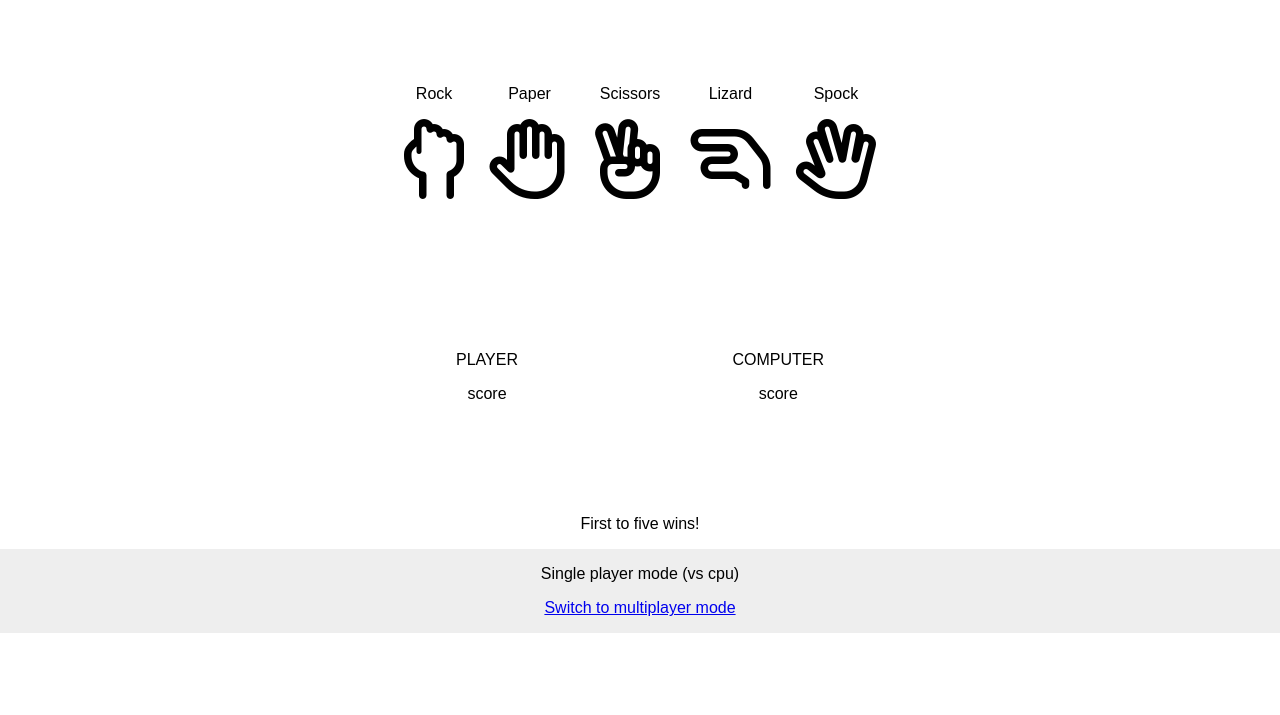
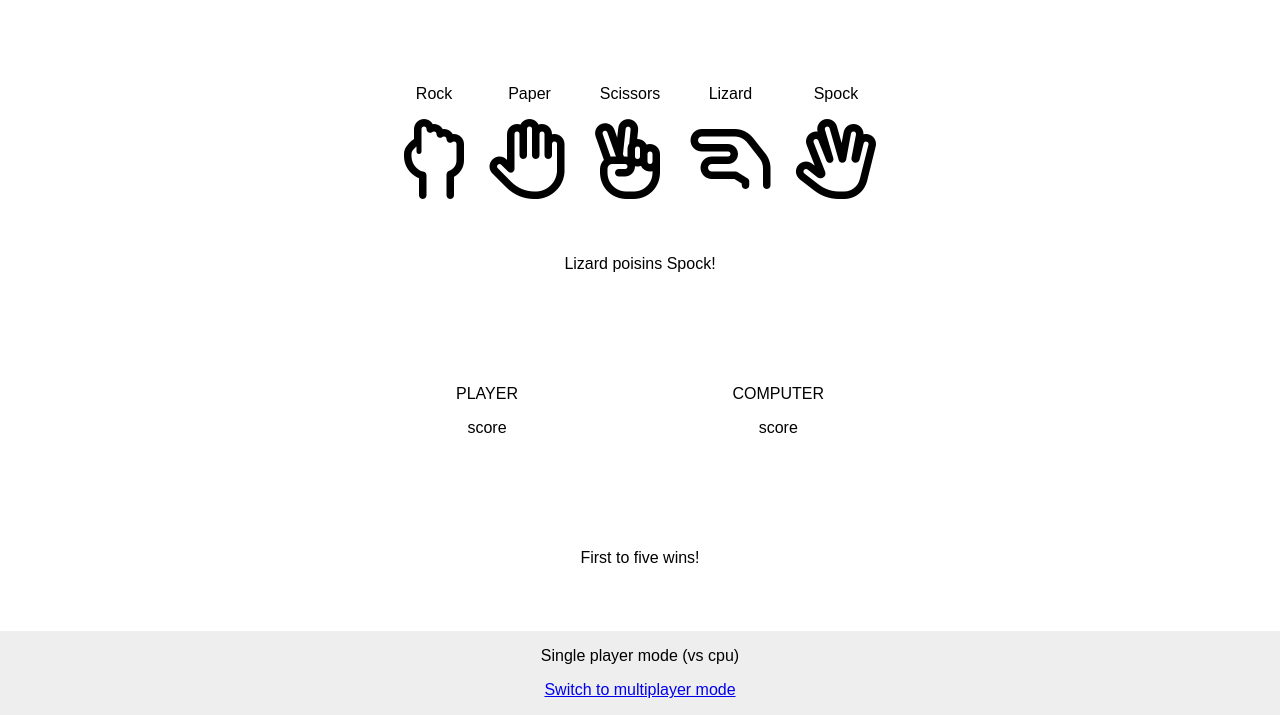
Before and after one commit to knutinator/lets-play-rpsls, a plain HTML site: page index.html in a window 1280 px wide. Shown: the part 121-836 px from the top of the page. Before the commit the page ends 800 px from the top, so only its background shows below. Drawn offline with Linux system fonts and the light colour scheme; a web font is replaced by a local one.

Commit message:
Add winner message area

```diff
--- a/assets/css/style.css
+++ b/assets/css/style.css
@@ -16,7 +16,7 @@ body {
 }
 
 #game-area {
-    padding: 1rem 0 1rem 0;
+    padding: 1rem 0 2rem 0;
     position: relative;
 }
 
@@ -33,7 +33,7 @@ body {
 .icon {
     cursor:pointer;
     font-size: 5rem;
-
+    transition: 100ms;
 }
 
 .icon:hover {
@@ -68,6 +68,7 @@ body {
 
 #rules {
     clear: both;
+    margin-bottom: 4rem;
 }
 
 #nav {
--- a/index.html
+++ b/index.html
@@ -26,6 +26,8 @@
         <p id=icon4 class="selection"><span class="text-label">Lizard</span><br><i class="icon fa-regular fa-hand-lizard"></i></p>
         <p id=icon5 class="selection"><span class="text-label">Spock</span><br><i class="icon fa-regular fa-hand-spock"></i></p>
     </div>
+
+    <div id="winner-message-area">Lizard poisins Spock!</div>
 
     <div id="score-area">
         <div id="player1">
```
Also changed, not shown: 1 other file.
